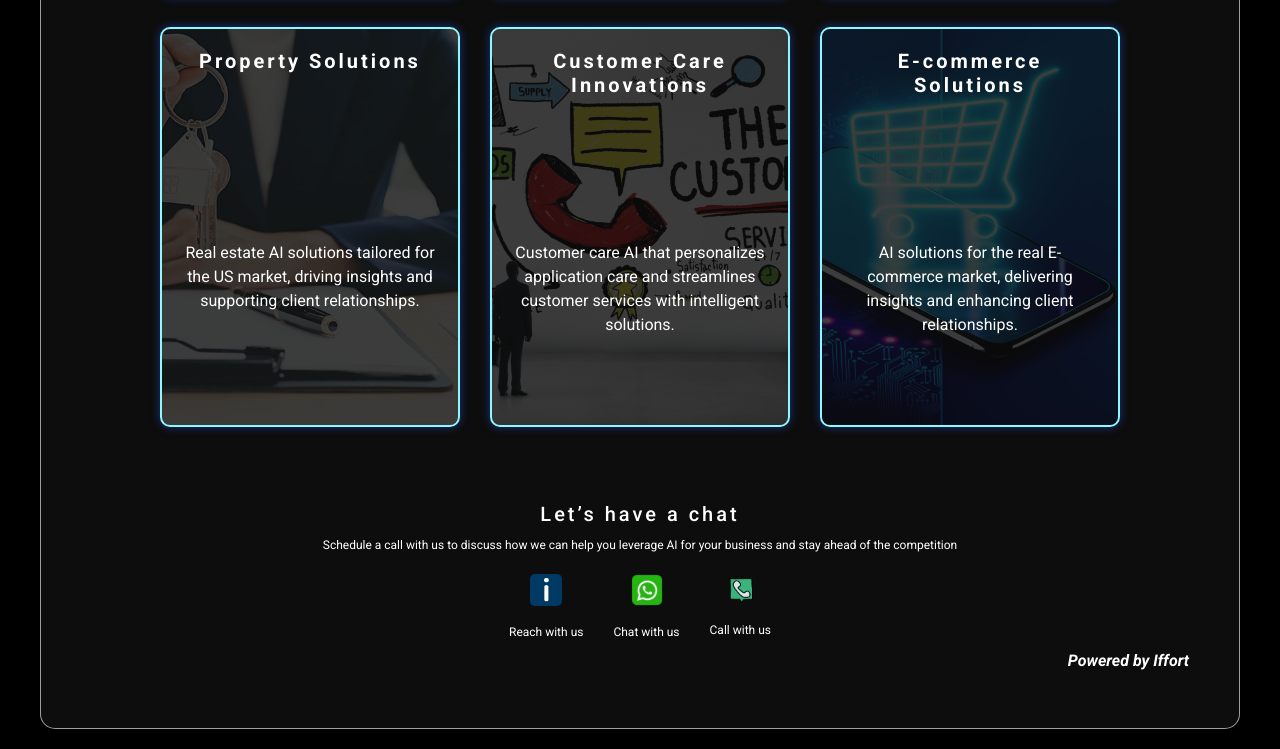
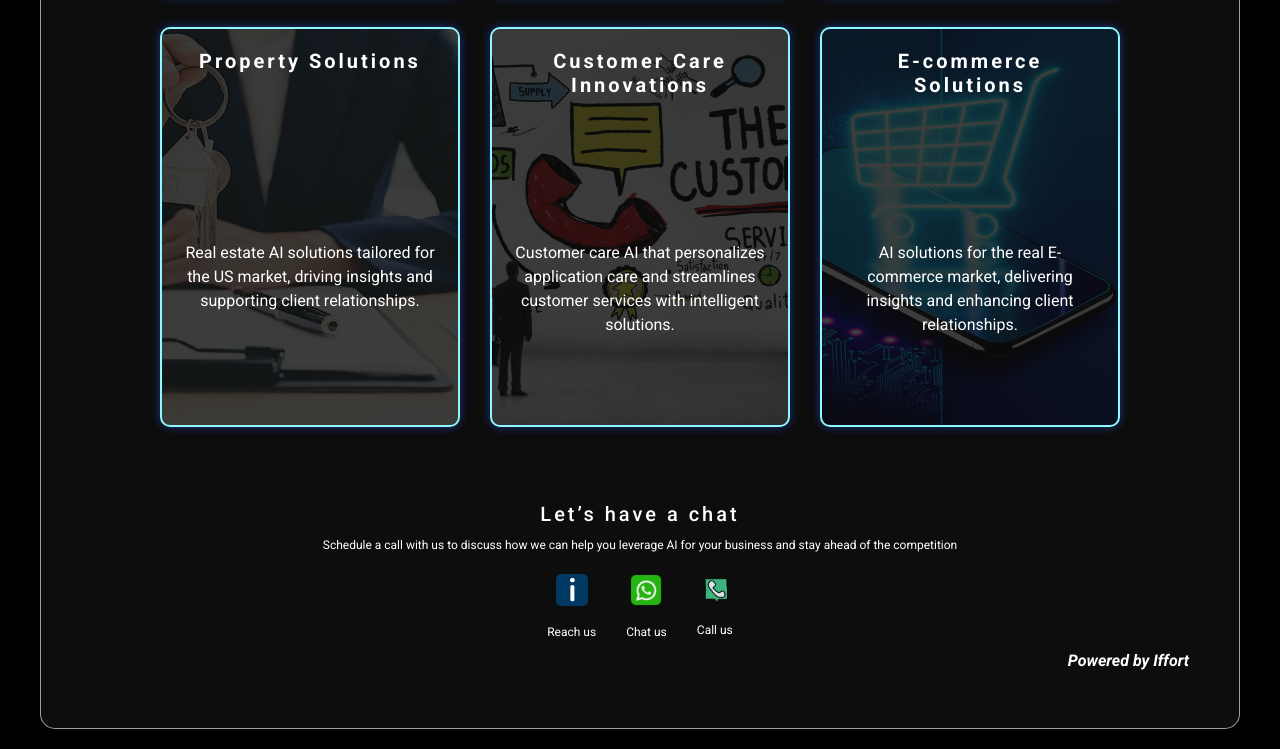
Before and after one commit to Tejas-Sawant-iffort/Gitex-iffort-main-7, a plain HTML site: page Services.html in a window 1280 px wide. Shown: the part 770-1519 px from the top of the page. Drawn offline with nearby package versions, Linux system fonts and the light colour scheme.

Commit message:
Update Services.html

```diff
--- a/Services.html
+++ b/Services.html
@@ -116,15 +116,15 @@
                         <img src="./Asset/img/iffort (1).png" alt="Logo 1"
                             style="transition: transform 0.2s; border-radius:5px;margin-bottom:7px;">
                     </a>
-                    <p>Reach with us</p>
+                    <p>Reach us</p>
                 </div>
 
                 <div style="text-align: center;">
-                    <a href="https://wa.me/98917009770" target="_blank">
+                    <a href="https://wa.me/9891700977" target="_blank">
                         <img src="./Asset/img/wp.png" alt="Logo 2"
                             style=" transition: transform 0.2s;margin-bottom:7px;">
                     </a>
-                    <p>Chat with us</p>
+                    <p>Chat us</p>
                 </div>
 
                 <div style="text-align: center;">
@@ -132,7 +132,7 @@
                         <img src="./Asset/img/call.png" alt="Logo 3"
                             style=" transition: transform 0.2s; margin-bottom:5px;">
                     </a>
-                    <p>Call with us</p>
+                    <p>Call us</p>
                 </div>
             </div>
 
```
